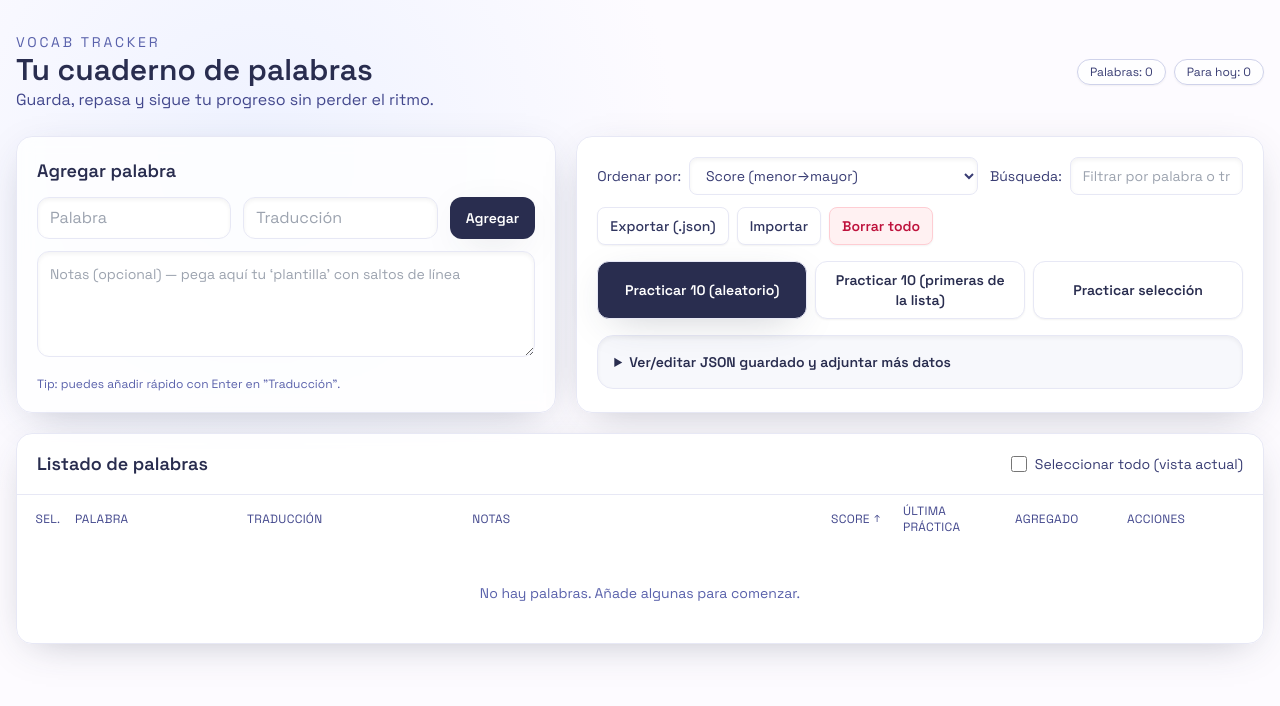
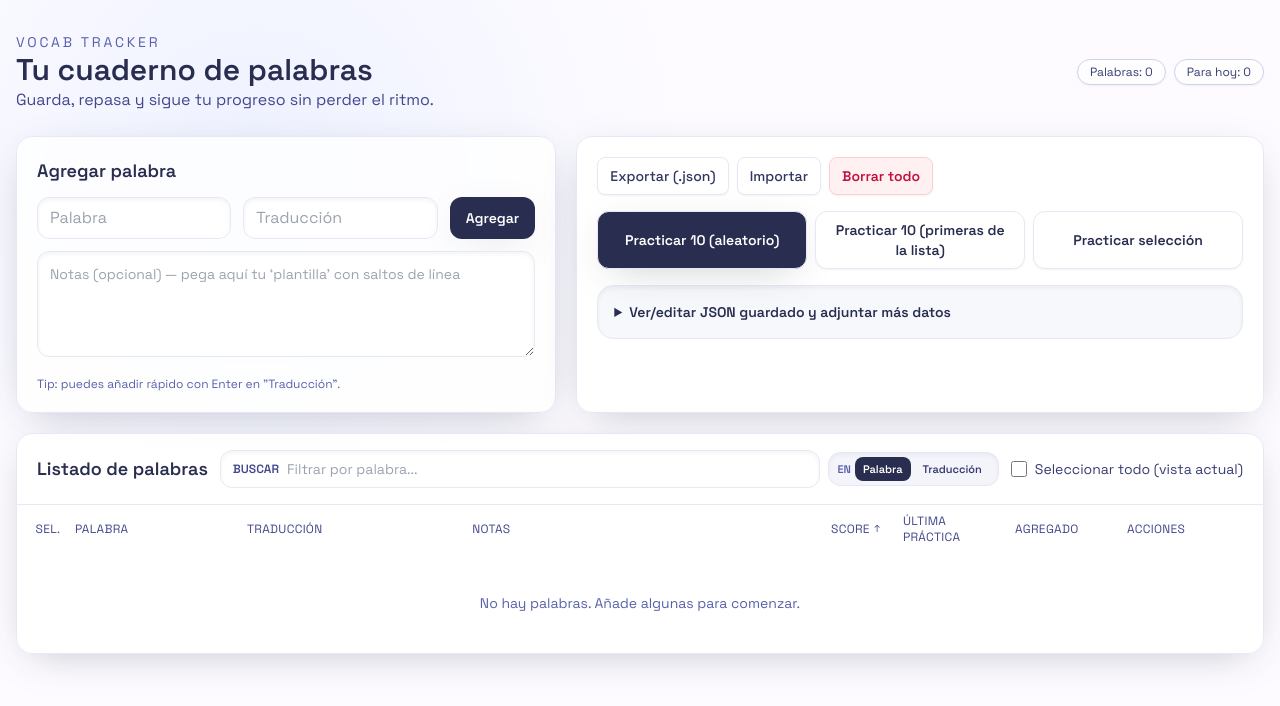
Before and after one commit to revdev-earth/palabras, a React (Vite) app: page / in a window 1280 px wide. Shown: the top 706 px of the page. Built offline with nearby package versions, Linux system fonts and the light colour scheme.

Commit message:
busqueda

```diff
--- a/src/components/ControlsPanel.tsx
+++ b/src/components/ControlsPanel.tsx
@@ -1,27 +1,20 @@
 import { useRef, useState } from "react"
 import { useDispatch, useSelector } from "../hooks"
-import {
-  setSearch,
-  setSelectedIds,
-  setSettings,
-  setWordsAndSettings,
-  startPractice,
-  wipeAll,
-} from "../store"
+import { setSelectedIds, setWordsAndSettings, startPractice, wipeAll } from "../store"
 import { filterAndSortWords, sampleWords } from "../utils"
-import { SortBy } from "../types"
 import StorageTools from "./StorageTools"
 
 function ControlsPanel() {
   const dispatch = useDispatch()
   const sortBy = useSelector((s) => s.app.settings.sortBy)
   const search = useSelector((s) => s.app.search)
+  const searchField = useSelector((s) => s.app.searchField)
   const words = useSelector((s) => s.app.words)
   const selectedIds = useSelector((s) => s.app.selectedIds)
   const importRef = useRef<HTMLInputElement | null>(null)
   const [showStorageTools, setShowStorageTools] = useState(false)
 
-  const filteredWords = filterAndSortWords(words, search, sortBy)
+  const filteredWords = filterAndSortWords(words, search, sortBy, searchField)
 
   const startPracticeWithIds = (ids: string[]) => {
     if (!ids.length) {
@@ -87,40 +80,7 @@ function ControlsPanel() {
 
   return (
     <section className="rounded-2xl border border-ink-100 bg-white/90 p-5 shadow-soft backdrop-blur">
-      <div className="flex flex-wrap gap-3">
-        <label className="flex items-center gap-2 text-sm text-ink-700">
-          Ordenar por:
-          <select
-            value={sortBy}
-            onChange={(e) => dispatch(setSettings({ sortBy: e.target.value as SortBy }))}
-            className="rounded-lg border border-ink-100 bg-white px-3 py-2 text-sm shadow-inner focus:border-ink-400 focus:outline-none"
-          >
-            <option value="score">Score (efectivo)</option>
-            <option value="scoreAsc">Score (menor→mayor)</option>
-            <option value="lastPracticedAt">Última práctica (más reciente)</option>
-            <option value="lastPracticedAtAsc">Última práctica (más antigua)</option>
-            <option value="createdAt">Fecha agregado (recientes primero)</option>
-            <option value="createdAtAsc">Fecha agregado (antiguas primero)</option>
-            <option value="term">Palabra (A→Z)</option>
-            <option value="termDesc">Palabra (Z→A)</option>
-            <option value="translation">Traducción (A→Z)</option>
-            <option value="translationDesc">Traducción (Z→A)</option>
-            <option value="notes">Notas (A→Z)</option>
-            <option value="notesDesc">Notas (Z→A)</option>
-          </select>
-        </label>
-        <label className="flex flex-1 items-center gap-2 text-sm text-ink-700">
-          Búsqueda:
-          <input
-            value={search}
-            onChange={(e) => dispatch(setSearch(e.target.value))}
-            placeholder="Filtrar por palabra o traducción..."
-            className="w-full rounded-lg border border-ink-100 bg-white px-3 py-2 text-sm shadow-inner focus:border-ink-400 focus:outline-none"
-          />
-        </label>
-      </div>
-
-      <div className="mt-3 flex flex-wrap gap-2">
+      <div className="flex flex-wrap gap-2">
         <button
           onClick={exportData}
           className="rounded-lg border border-ink-100 bg-white px-3 py-2 text-sm font-medium text-ink-800 shadow-sm hover:border-ink-300"
--- a/src/components/WordsTable.tsx
+++ b/src/components/WordsTable.tsx
@@ -1,8 +1,17 @@
 import { useMemo, useState } from "react"
 import { useDispatch, useSelector } from "../hooks"
-import { applyScore, deleteWord, setSelectedIds, setSettings, toggleSelect, updateWord } from "../store"
+import {
+  applyScore,
+  deleteWord,
+  setSearch,
+  setSearchField,
+  setSelectedIds,
+  setSettings,
+  toggleSelect,
+  updateWord,
+} from "../store"
 import { defaultSettings, effectiveScore, filterAndSortWords, formatDate } from "../utils"
-import { SortBy, Word } from "../types"
+import { SearchField, SortBy, Word } from "../types"
 
 const columns = {
   desktopGrid:
@@ -36,11 +45,12 @@ function WordsTable() {
   const selectedSet = useMemo(() => new Set(selectedIds), [selectedIds])
   const words = useSelector((s) => s.app.words)
   const search = useSelector((s) => s.app.search)
+  const searchField = useSelector((s) => s.app.searchField)
   const sortBy = useSelector((s) => s.app.settings.sortBy)
   const currentPracticeSelection = useSelector((s) => s.app.currentPracticeSelection)
   const filteredWords = useMemo(
-    () => filterAndSortWords(words, search, sortBy),
-    [words, search, sortBy]
+    () => filterAndSortWords(words, search, sortBy, searchField),
+    [words, search, sortBy, searchField]
   )
 
   const [expandedNotes, setExpandedNotes] = useState<Set<string>>(new Set())
@@ -135,7 +145,37 @@ function WordsTable() {
   return (
     <section className="mt-5 overflow-hidden rounded-2xl border border-ink-100 bg-white/90 shadow-soft backdrop-blur">
       <div className="flex flex-wrap items-center justify-between gap-3 border-b border-ink-100 px-5 py-4">
-        <h2 className="text-lg font-semibold text-ink-900">Listado de palabras</h2>
+        <div className="flex flex-1 flex-wrap items-center gap-3">
+          <h2 className="text-lg font-semibold text-ink-900">Listado de palabras</h2>
+          <div className="flex flex-1 flex-wrap items-center gap-2">
+            <div className="flex flex-1 items-center gap-2 rounded-xl border border-ink-100 bg-white px-3 py-2 shadow-inner">
+              <span className="text-xs font-semibold uppercase text-ink-600">Buscar</span>
+              <input
+                value={search}
+                onChange={(e) => dispatch(setSearch(e.target.value))}
+                placeholder={searchField === "term" ? "Filtrar por palabra..." : "Filtrar por traducción..."}
+                className="w-full flex-1 bg-transparent text-sm text-ink-900 outline-none"
+              />
+            </div>
+            <div className="flex items-center gap-1 rounded-xl border border-ink-100 bg-ink-50 px-2 py-1 text-[11px] font-semibold text-ink-700 shadow-inner">
+              <span className="uppercase text-ink-500">En</span>
+              {(["term", "translation"] as SearchField[]).map((field) => (
+                <button
+                  key={field}
+                  type="button"
+                  onClick={() => dispatch(setSearchField(field))}
+                  className={`rounded-lg px-2 py-1 transition ${
+                    searchField === field
+                      ? "bg-ink-900 text-white shadow-soft"
+                      : "text-ink-700 hover:bg-white"
+                  }`}
+                >
+                  {field === "term" ? "Palabra" : "Traducción"}
+                </button>
+              ))}
+            </div>
+          </div>
+        </div>
         <label className="flex items-center gap-2 text-sm text-ink-700">
           <input
             type="checkbox"
--- a/src/store.ts
+++ b/src/store.ts
@@ -1,6 +1,6 @@
 import { configureStore, createSlice, PayloadAction } from "@reduxjs/toolkit"
 import { PRACTICE_REPS } from "./constants"
-import { PracticeStats, Settings, Word } from "./types"
+import { PracticeStats, SearchField, Settings, Word } from "./types"
 import {
   SETTINGS_KEY,
   STORE_KEY,
@@ -14,6 +14,7 @@ export type AppSliceState = {
   words: Word[]
   settings: Settings
   search: string
+  searchField: SearchField
   selectedIds: string[]
   currentPracticeSelection: Word[]
   practiceQueue: string[]
@@ -33,6 +34,7 @@ const initialState: AppSliceState = {
     ...safeParse<Partial<Settings>>(localStorage.getItem(SETTINGS_KEY), defaultSettings),
   },
   search: "",
+  searchField: "term",
   selectedIds: [],
   currentPracticeSelection: [],
   practiceQueue: [],
@@ -78,6 +80,9 @@ const appSlice = createSlice({
     },
     setSearch(state, action: PayloadAction<string>) {
       state.search = action.payload
+    },
+    setSearchField(state, action: PayloadAction<SearchField>) {
+      state.searchField = action.payload
     },
     setSelectedIds(state, action: PayloadAction<string[]>) {
       state.selectedIds = action.payload
@@ -188,6 +193,7 @@ export const {
   updateWord,
   setSettings,
   setSearch,
+   setSearchField,
   setSelectedIds,
   toggleSelect,
   setWordsAndSettings,
--- a/src/types.ts
+++ b/src/types.ts
@@ -28,3 +28,5 @@ export type Settings = {
 }
 
 export type PracticeStats = Record<string, { correct: number; total: number }>
+
+export type SearchField = "term" | "translation"
--- a/src/utils.ts
+++ b/src/utils.ts
@@ -1,5 +1,5 @@
 import { PRACTICE_REPS } from "./constants"
-import { Settings, Word } from "./types"
+import { SearchField, Settings, Word } from "./types"
 
 export const STORE_KEY = "vocab-tracker-v1"
 export const SETTINGS_KEY = "vocab-tracker-settings"
@@ -67,14 +67,18 @@ export const sampleWords = (arr: Word[], n: number) => {
   return c.slice(0, n)
 }
 
-export const filterAndSortWords = (words: Word[], search: string, sortBy: Settings["sortBy"]) => {
+export const filterAndSortWords = (
+  words: Word[],
+  search: string,
+  sortBy: Settings["sortBy"],
+  searchField: SearchField
+) => {
   const q = search.trim().toLowerCase()
   const data = words.filter(
     (w) =>
       !q ||
-      w.term.toLowerCase().includes(q) ||
-      w.translation.toLowerCase().includes(q) ||
-      (w.notes || "").toLowerCase().includes(q)
+      (searchField === "term" && w.term.toLowerCase().includes(q)) ||
+      (searchField === "translation" && w.translation.toLowerCase().includes(q))
   )
 
   data.sort((a, b) => {
```
